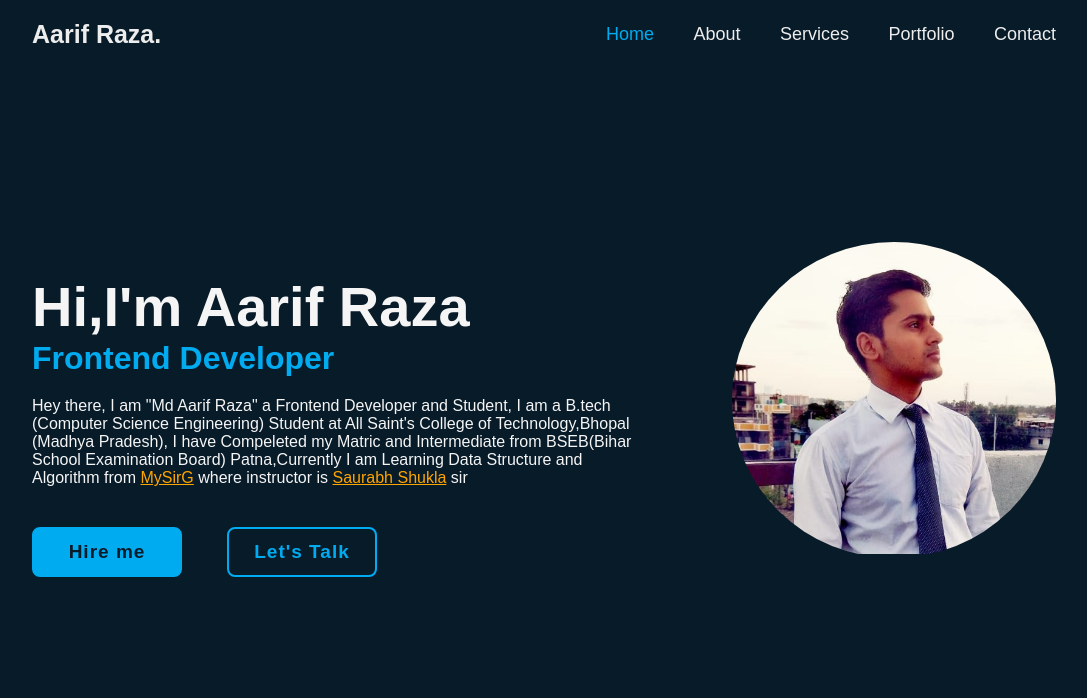
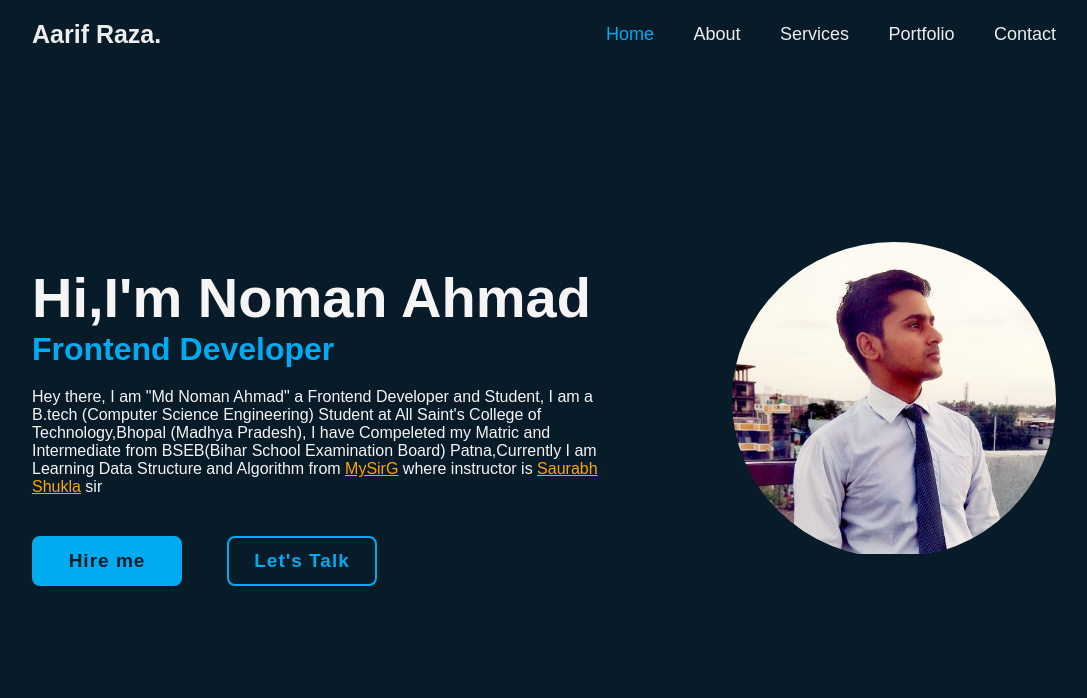
Before and after one commit to noman088/portFolio, a plain HTML site: page index.html in a window 1280 px wide. Shown: the top 698 px of the page, without its empty margins (96-1183 px from the left). Drawn offline with nearby package versions, Linux system fonts and the light colour scheme.

Commit message:
aarif to noman

```diff
--- a/index.html
+++ b/index.html
@@ -23,10 +23,10 @@
     </header>
     <section class="home">
         <div class="home-content">
-            <h1>Hi,I'm Aarif Raza</h1>
+            <h1>Hi,I'm Noman Ahmad</h1>
             <h3>Frontend Developer</h3>
             <p>
-                Hey there, I am "Md Aarif Raza" a Frontend Developer and Student, I am a B.tech (Computer Science
+                Hey there, I am "Md Noman Ahmad" a Frontend Developer and Student, I am a B.tech (Computer Science
                 Engineering) Student at All Saint's College of Technology,Bhopal (Madhya Pradesh), I have Compeleted my
                 Matric and Intermediate from BSEB(Bihar School Examination Board) Patna,Currently I am Learning Data
                 Structure and Algorithm from <a href="https://premium.mysirg.com/">MySirG</a> where instructor is <a href="https://www.linkedin.com/in/saurabh-shukla-5b73bb6/"> Saurabh Shukla</a> sir
```
